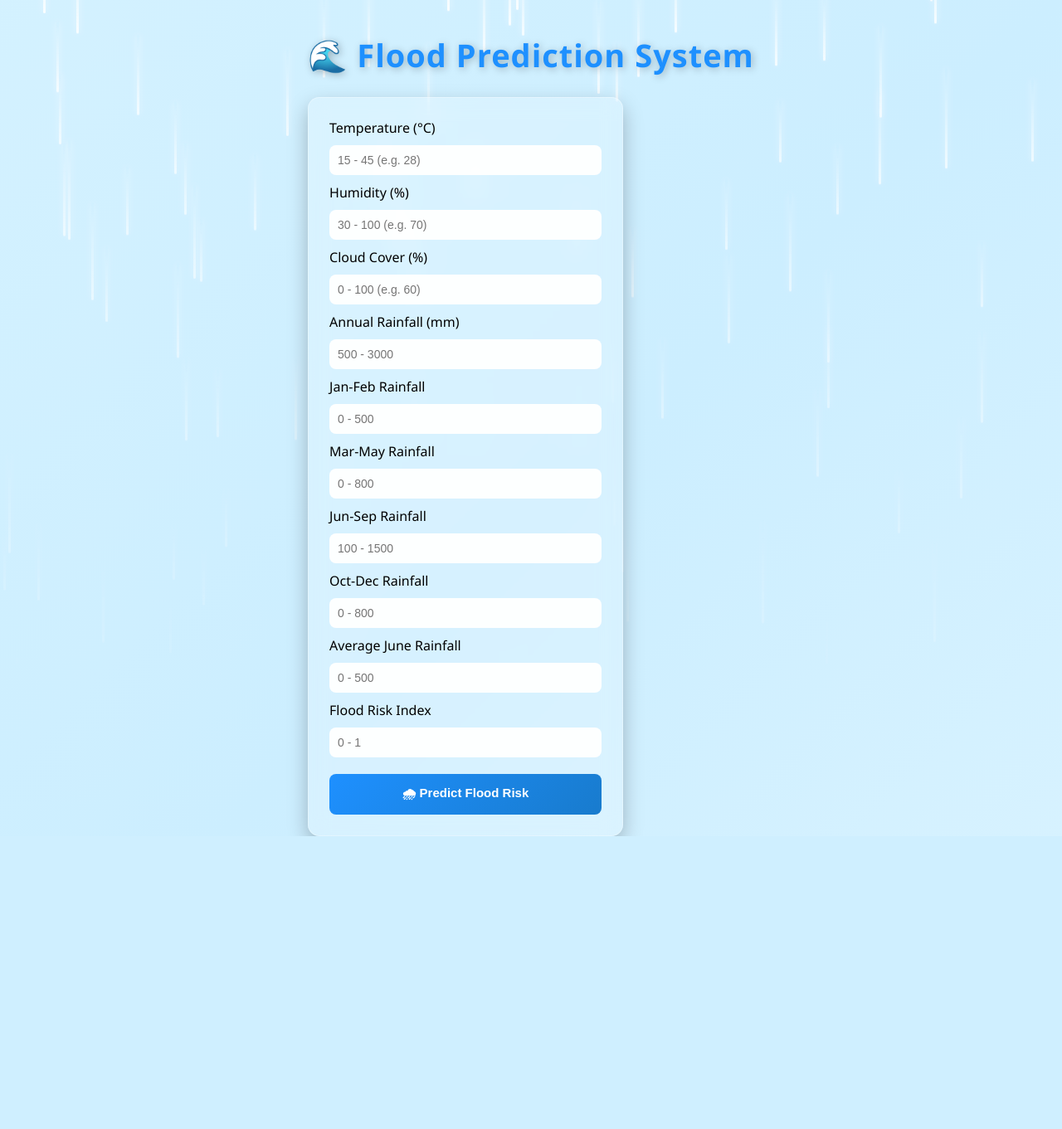
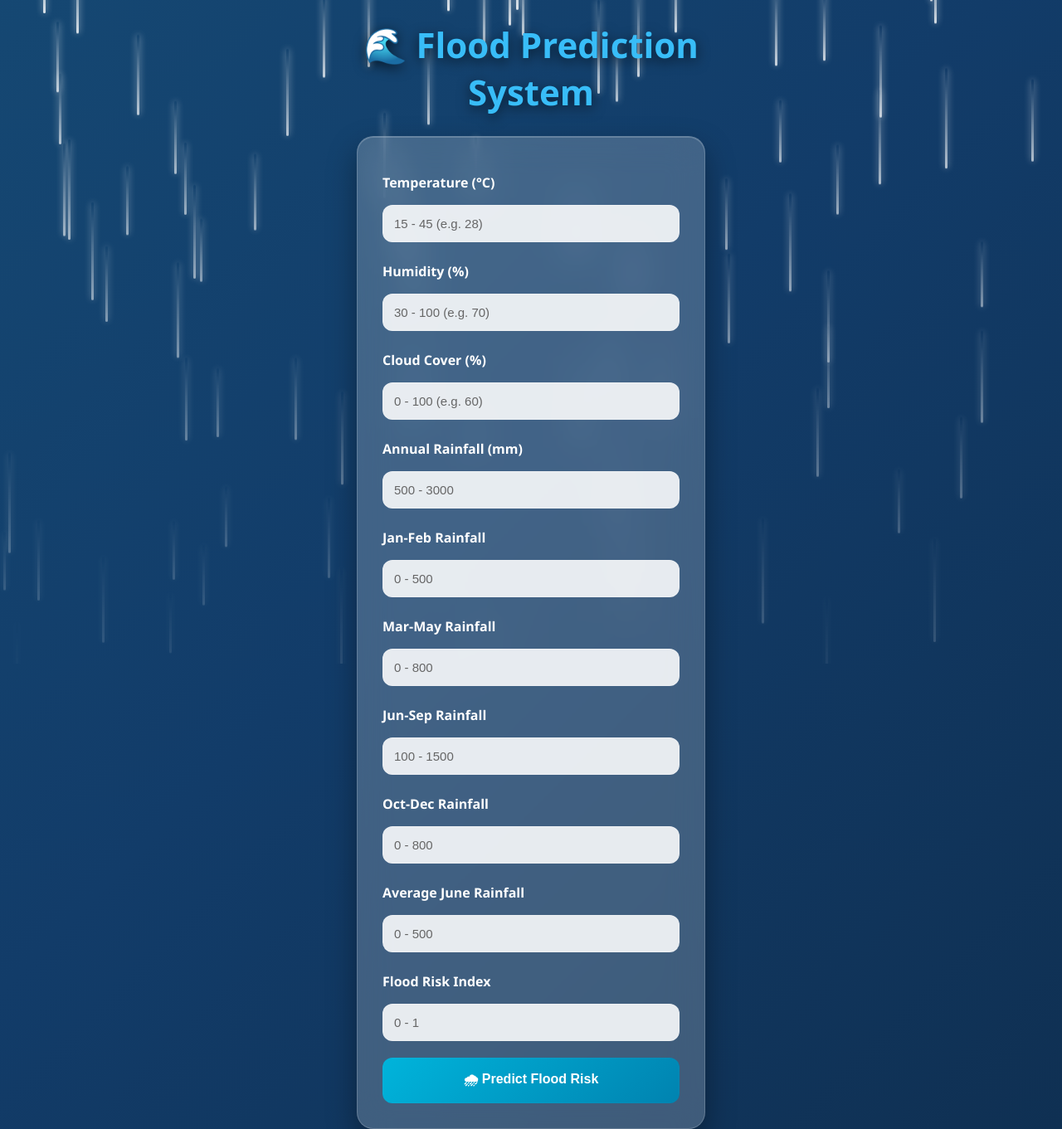
Before and after one commit to Ishrath06/Rising-Waters, a Flask app: page /predict in a window 1280 px wide. Shown: the whole page at 83% size. Before the commit the page ends 1008 px from the top, so only its background shows below. Run offline with Flask 3, Linux system fonts and the light colour scheme; parts of the project's set-up code (start-up, migrations or seed data) failed here and were passed over.

Commit message:
Enhanced UI with glassmorphism, animated rain effect, and improved layout

```diff
--- a/static/style.css
+++ b/static/style.css
@@ -8,15 +8,17 @@ body {
     font-family: 'Segoe UI', Tahoma, sans-serif;
     min-height: 100vh;
 
-    background: linear-gradient(135deg, #e0f7ff, #cceeff, #f0fbff);
-    background-size: 300% 300%;
-    animation: waveBG 10s ease infinite;
+    background: linear-gradient(-45deg,#0b1f33,#123c69,#1b5e85,#0f2027);
+    background-size: 400% 400%;
+    animation: waveBG 15s ease infinite;
 
-    display: flex;
-    flex-direction: column;
-    align-items: center;
+    display:flex;
+    flex-direction:column;
+    align-items:center;
+    justify-content:center;
+
+    overflow-x:hidden;
 }
-
 @keyframes waveBG {
     0% { background-position: 0% 50%; }
     50% { background-position: 100% 50%; }
@@ -24,47 +26,79 @@ body {
 }
 
 /* MAIN TITLE */
-h1, .main-title {
-    color: #1e90ff;
-    margin-top: 40px;
-    font-size: 38px;
+.main-title{
+    width: 420px;      /* Same width as the form */
+    margin: 25px auto;
+    text-align: center;
+    color: #38bdf8;
+    font-size: 42px;
     font-weight: 800;
-    letter-spacing: 1px;
-    text-shadow: 2px 2px 10px rgba(0,0,0,0.25);
+    text-shadow: 0 4px 15px rgba(0,0,0,.6);
+}
+.form-wrapper{
+    width: 100%;
+    display: flex;
+    flex-direction: column;
+    align-items: center;
+}
+/* FORM CARD */
+form{
+    width:420px;
+    padding:30px;
+
+    background:rgba(255,255,255,.20);
+    backdrop-filter:blur(20px);
+
+    border:1px solid rgba(255,255,255,.18);
+
+    border-radius:20px;
+
+    box-shadow:
+        0 15px 35px rgba(0,0,0,.35),
+        inset 0 1px rgba(255,255,255,.2);
+
+    animation:fadeUp .8s ease;
+}
+label{
+    display:block;
+    margin-top:14px;
+    margin-bottom:6px;
+    color:#ffffff;
+    font-size:16px;
+    font-weight:600;
+}
+/* INPUTS */
+input{
+
+    width:100%;
+
+    padding:13px;
+
+    margin:10px 0;
+
+    border-radius:12px;
+
+    border:1px solid rgba(255,255,255,.2);
+
+    background:rgba(255,255,255,.88);
+
+    font-size:15px;
+
+    transition:.3s;
 }
 
-/* FORM CARD */
-form {
-    width: 380px;
-    margin-top: 25px;
-    padding: 25px;
+input:focus{
 
-    background: rgba(255, 255, 255, 0.2);
-    backdrop-filter: blur(12px);
+    border-color:#38bdf8;
 
-    border-radius: 14px;
-    box-shadow: 0 10px 25px rgba(0,0,0,0.25);
+    box-shadow:0 0 12px rgba(56,189,248,.5);
 
-    border: 1px solid rgba(255, 255, 255, 0.3);
-
-    animation: fadeUp 0.8s ease-in-out;
+    outline:none;
 }
-
-/* INPUTS */
-input, select {
-    width: 100%;
-    padding: 10px;
-    margin: 10px 0;
-
-    border: none;
-    border-radius: 8px;
-
-    font-size: 14px;
-    outline: none;
-
-    background: rgba(255, 255, 255, 0.95);
+input::placeholder{
+    color:#666;
+    font-weight:500;
 }
-
 /* BUTTON (ONE CLEAN STYLE ONLY) */
 button {
     width: 100%;
@@ -85,61 +119,115 @@ button {
     transition: all 0.3s ease;
 }
 
-button:hover {
-    transform: scale(1.05);
-    box-shadow: 0 5px 15px rgba(0,0,0,0.2);
+button{
+
+    width:100%;
+
+    padding:14px;
+
+    border:none;
+
+    border-radius:12px;
+
+    background:linear-gradient(135deg,#00b4db,#0083b0);
+
+    color:white;
+
+    font-size:16px;
+
+    font-weight:bold;
+
+    cursor:pointer;
+
+    transition:.35s;
+}
+
+button:hover{
+
+    transform:translateY(-3px);
+
+    box-shadow:0 10px 25px rgba(0,180,219,.45);
+
+    background:linear-gradient(135deg,#00c6ff,#0072ff);
 }
 
 /* CARD (HOME PAGE) */
-.card {
-    width: 420px;
-    margin-top: 80px;
-    padding: 25px;
+.card{
+    width:450px;
 
-    background: rgba(255, 255, 255, 0.7);
-    border-radius: 15px;
+    padding:35px;
 
-    text-align: center;
-    box-shadow: 0 10px 25px rgba(0,0,0,0.15);
+    background:rgba(255,255,255,.20);
+
+    backdrop-filter:blur(20px);
+
+    border:1px solid rgba(255,255,255,.18);
+
+    border-radius:22px;
+
+    text-align:center;
+
+    box-shadow:
+        0 15px 35px rgba(0,0,0,.35);
+
+    transition:.4s;
+}
+
+.card:hover{
+    transform:translateY(-8px);
 }
 
 .desc {
     margin: 15px 0;
-    color: #333;
+    color: #f5f5f5;
+    font-size: 17px;
+    line-height: 1.6;
 }
 
 .info {
     text-align: left;
-    margin: 15px 0;
-    padding-left: 20px;
-    color: #444;
+    margin: 18px 0;
+    padding-left: 22px;
+    color: #ffffff;
+    font-size: 16px;
+    line-height: 1.7;
 }
 
 /* RESULT CARD */
-.result-card {
-    width: 420px;
-    margin-top: 100px;
-    padding: 25px;
+.result-card{
 
-    border-radius: 15px;
-    text-align: center;
+    width:430px;
 
-    backdrop-filter: blur(10px);
-    box-shadow: 0 10px 25px rgba(0,0,0,0.2);
+    padding:35px;
+
+    border-radius:22px;
+
+    background:rgba(255,255,255,.15);
+
+    backdrop-filter:blur(20px);
+
+    border:1px solid rgba(255,255,255,.18);
+
+    text-align:center;
+
+    box-shadow:
+        0 15px 35px rgba(0,0,0,.35);
+
+    animation:fadeUp .8s;
 }
 
 /* SAFE */
-.safe {
-    background: rgba(173, 216, 230, 0.3);
-    border: 2px solid #5dade2;
-    color: #1b4f72;
+.safe{
+    background:rgba(40,167,69,.18);
+    border:2px solid #2ecc71;
+    color:white;
 }
 
 /* DANGER */
-.danger {
-    background: rgba(25, 42, 86, 0.3);
-    border: 2px solid #1f618d;
-    color: #d6eaf8;
+.danger{
+    background:rgba(220,53,69,.18);
+    border:2px solid #ff4d6d;
+    color:white;
 }
 
 /* LINKS */
@@ -174,40 +262,7 @@ button:hover {
         transform: translateY(0);
     }
 }
-/* 🌧️ RAIN EFFECT BACKGROUND */
-.rain {
-    position: fixed;
-    inset: 0;
-    pointer-events: none;
-    overflow: hidden;
-    z-index: 0;
-}
-body > *:not(.rain) {
-    position: relative;
-    z-index: 1;
-}
 
-/* raindrops */
-.rain span {
-    position: absolute;
-    bottom: 100%;
-    width: 2px;
-    height: 80px;
-    background: rgba(255,255,255,0.3);
-    animation: fall linear infinite;
-}
-
-/* animation */
-@keyframes fall {
-    0% {
-        transform: translateY(0);
-        opacity: 1;
-    }
-    100% {
-        transform: translateY(110vh);
-        opacity: 0;
-    }
-}
 /* 🌧️ RAIN EFFECT BACKGROUND */
 .rain{
     position: fixed;
--- a/templates/index.html
+++ b/templates/index.html
@@ -17,7 +17,7 @@
 
     <h1 class="main-title">🌊 Flood Prediction System</h1>
 
-    <form action="/predict" method="POST" class="glass-form">
+    <form action="/predict" method="POST">
 
         <label>Temperature (°C)</label>
         <input type="number" name="temp" placeholder="15 - 45 (e.g. 28)" required>
```
